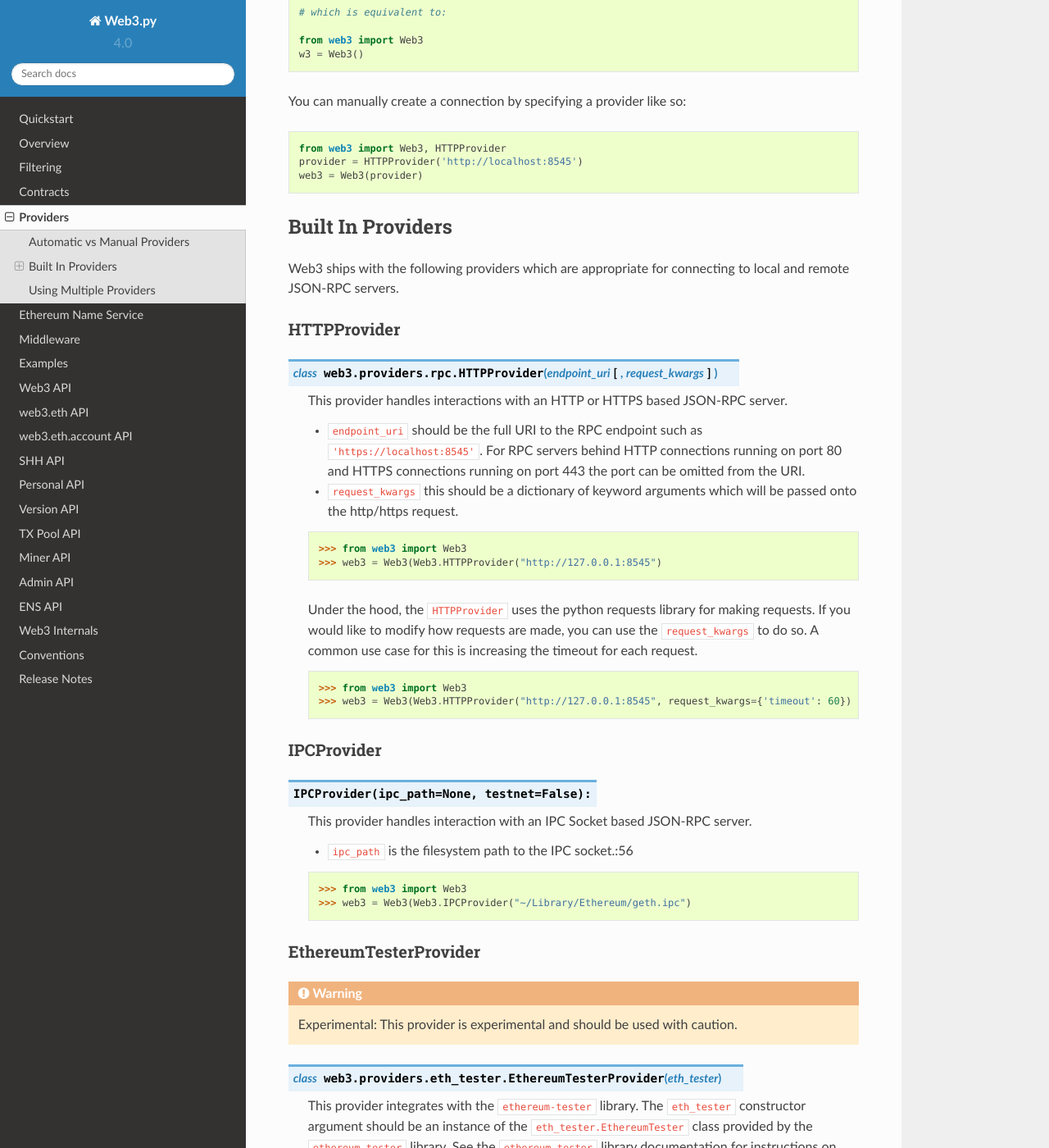
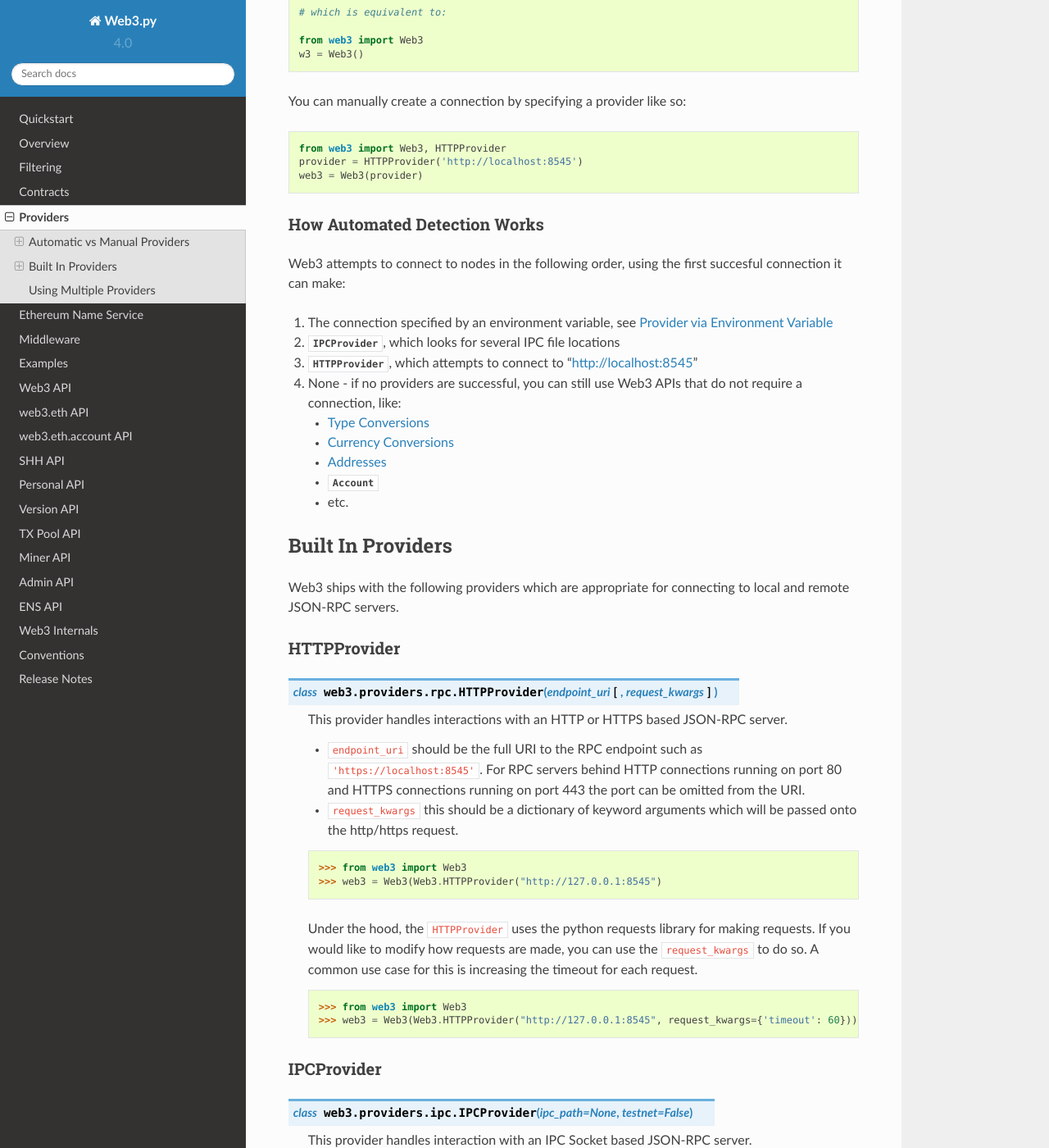
Before and after one commit to shuziren/web3.py, a Sphinx documentation site: the page built from docs/providers.rst, in a window 1280 px wide and 1400 px high, scrolled down 496 px. Shown: the whole window at 82% size. Built offline with Sphinx 7.4.7 and the Read the Docs theme 2.0.0, drawn with Linux system fonts in a browser that asks for light colours; some of the changed text lies outside the part shown.

Commit message:
docs: more about provider auto-detection

```diff
--- a/docs/providers.rst
+++ b/docs/providers.rst
@@ -34,6 +34,25 @@ You can manually create a connection by specifying a provider like so:
     provider = HTTPProvider('http://localhost:8545')
     web3 = Web3(provider)
 
+.. _automatic_provider_detection:
+
+How Automated Detection Works
+~~~~~~~~~~~~~~~~~~~~~~~~~~~~~
+
+Web3 attempts to connect to nodes in the following order, using the first
+succesful connection it can make:
+
+1. The connection specified by an environment variable, see :ref:`provider_uri`
+2. :class:`~web3.providers.ipc.IPCProvider`, which looks for several IPC file locations
+3. :class:`~web3.providers.rpc.HTTPProvider`, which attempts to connect to "http://localhost:8545"
+4. None - if no providers are successful, you can still use Web3 APIs
+   that do not require a connection, like:
+
+   - :ref:`overview_type_conversions`
+   - :ref:`overview_currency_conversions`
+   - :ref:`overview_addresses`
+   - :class:`~web3.account.Account`
+   - etc.
 
 Built In Providers
 ------------------
@@ -70,13 +89,13 @@ HTTPProvider
     .. code-block:: python
 
         >>> from web3 import Web3
-        >>> web3 = Web3(Web3.HTTPProvider("http://127.0.0.1:8545", request_kwargs={'timeout': 60})
+        >>> web3 = Web3(Web3.HTTPProvider("http://127.0.0.1:8545", request_kwargs={'timeout': 60}))
 
 
 IPCProvider
 ~~~~~~~~~~~
 
-.. py:class:: IPCProvider(ipc_path=None, testnet=False):
+.. py:class:: web3.providers.ipc.IPCProvider(ipc_path=None, testnet=False)
 
     This provider handles interaction with an IPC Socket based JSON-RPC
     server.
@@ -86,7 +105,23 @@ IPCProvider
     .. code-block:: python
 
         >>> from web3 import Web3
-        >>> web3 = Web3(Web3.IPCProvider("~/Library/Ethereum/geth.ipc")
+        >>> web3 = Web3(Web3.IPCProvider("~/Library/Ethereum/geth.ipc"))
+
+    If no ``ipc_path`` is specified, it will use the first IPC file
+    it can find from this list:
+
+    - On Linux:
+
+      - ``~/.ethereum/geth.ipc``
+      - ``~/.local/share/io.parity.ethereum/jsonrpc.ipc``
+    - On Mac OS:
+
+      - ``~/Library/Ethereum/geth.ipc``
+      - ``~/Library/Application Support/io.parity.ethereum/jsonrpc.ipc``
+    - On Windows:
+
+      - ``\\\.\pipe\geth.ipc``
+      - ``\\\.\pipe\jsonrpc.ipc``
 
 
 .. py:currentmodule:: web3.providers.eth_tester
--- a/docs/quickstart.rst
+++ b/docs/quickstart.rst
@@ -42,7 +42,7 @@ following command.
 
 .. code-block:: shell
 
-   $ pip install -e .
+   $ pip install .
 
 
 Using Web3
@@ -58,6 +58,8 @@ Use the ``auto`` module to guess at common node connection options.
     >>> from web3.auto import w3
     >>> w3.eth.blockNumber
     4000000
+
+To peek under the hood, see: :ref:`automatic_provider_detection`
 
 This ``w3`` instance will now allow you to interact with the Ethereum
 blockchain.
@@ -102,6 +104,8 @@ HTTP Provider
 
     >>> w3.eth.blockNumber
     4000000
+
+.. _provider_uri:
 
 Provider via Environment Variable
 ~~~~~~~~~~~~~~~~~~~~~~~~~~~~~~~~~
```
Also changed, not shown: docs/web3.main.rst (+3 -11 lines).
